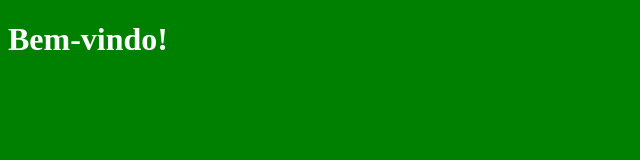
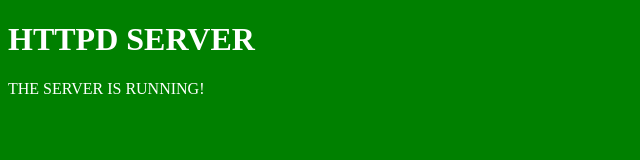
Before and after one commit to ricardomerces/test-webserver, a plain HTML site: page index.html in a window 1280 px wide. Shown: the whole page, without its empty margins (0-640 px from the left). Drawn offline with Linux system fonts and the light colour scheme.

Commit message:
change html

```diff
--- a/index.html
+++ b/index.html
@@ -11,6 +11,7 @@
     </style>
 </head>
 <body>
-    <h1>Bem-vindo!</h1>
+    <h1>HTTPD SERVER</h1>
+    <p>THE SERVER IS RUNNING!</p>
 </body>
 </html>
```
